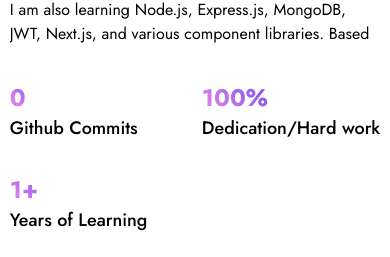
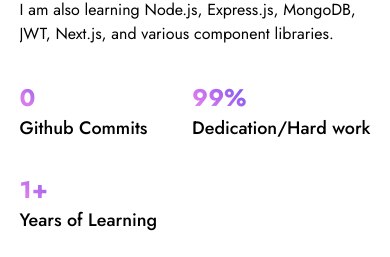
Before and after one commit to Fardus-Hassan/Fardus-Hassan-Portfolio, a React (Vite) app: page / in a window 390 px wide. Shown: the part 2039-2296 px from the top of the page. Built offline with nearby package versions, Linux system fonts and the light colour scheme; no server answers.

Commit message:
added a count animation in about section

```diff
--- a/package.json
+++ b/package.json
@@ -16,8 +16,10 @@
     "graphql-request": "^7.1.0",
     "localforage": "^1.10.0",
     "match-sorter": "^6.3.4",
+    "number-counter": "^1.0.3",
     "react": "^18.3.1",
     "react-animated-numbers": "^0.18.0",
+    "react-countup": "^6.5.3",
     "react-dom": "^18.3.1",
     "react-hot-toast": "^2.4.1",
     "react-icons": "^5.2.1",
--- a/src/LandingPage/About/About.jsx
+++ b/src/LandingPage/About/About.jsx
@@ -1,13 +1,42 @@
 import aboutme from '../../assets/IMG_20240705_012920.png';
-import React, { useEffect, useState } from 'react';
+import React, { useEffect, useState, useRef } from 'react';
 import { request, gql } from 'graphql-request';
-import AnimatedNumbers from 'react-animated-numbers';
+import CountUp from 'react-countup';
 
 
 const About = () => {
 
+    const useOnScreen = (options) => {
+        const ref = useRef();
+        const [isVisible, setIsVisible] = useState(false);
 
-    const [contributions, setContributions] = useState(null);
+        useEffect(() => {
+            const observer = new IntersectionObserver(
+                ([entry]) => {
+                    setIsVisible(entry.isIntersecting);
+                },
+                { threshold: 0.1, ...options }
+            );
+
+            if (ref.current) {
+                observer.observe(ref.current);
+            }
+
+            return () => {
+                if (ref.current) {
+                    observer.unobserve(ref.current);
+                }
+            };
+        }, [ref, options]);
+
+        return [ref, isVisible];
+    };
+
+
+    const [ref1, isVisible1] = useOnScreen({ threshold: 0.1 });
+    const [ref2, isVisible2] = useOnScreen({ threshold: 0.1 });
+    const [ref3, isVisible3] = useOnScreen({ threshold: 0.1 });
+    const [contributions, setContributions] = useState(0);
 
     useEffect(() => {
         const fetchContributions = async () => {
@@ -44,7 +73,7 @@
     }, []);
 
     return (
-        <div id='about' className='xl:container w-[95%] mx-auto lg:my-[150px] lg:mt-[150px] sm:mt-[180px] sm:my-[100px] my-20 mt-28'>
+        <div id='about' className='xl:container w-[90%] mx-auto lg:my-[150px] lg:mt-[150px] sm:mt-[180px] sm:my-[100px] my-20 mt-28'>
             <div className='flex lg:flex-row-reverse flex-col justify-between items-center lg:gap-20 gap-10'>
                 <div className='banner rounded-full md:w-[500px] w-[300px] md:h-[600px] h-[400px]  relative'>
                     <img className='md:w-[500px] w-[300px] md:h-[700px] h-[500px]  rounded-full object-cover object-top absolute md:translate-y-[-14%] translate-y-[-20%] left-[50%] translate-x-[-50%]' src={aboutme} alt="" />
@@ -57,18 +86,22 @@
                         <p className='font-jost lg:text-lg max-w-[700px]'>I am also learning Node.js, Express.js, MongoDB, JWT, Next.js, and various component libraries. Based in Joydebpur, Gazipur, Bangladesh, I am eager to grow and contribute to web development.</p>
                     </div>
                     <div className='mt-8 flex justify-between items-center gap-8 flex-wrap w-full'>
-                        <div>
+                        <div ref={ref1}>
                             <span className='font-jost font-bold lg:text-3xl text-2xl gradient-color'>
-                                {contributions || 0}
+                                {isVisible1 ? <CountUp end={contributions} duration={4} /> : contributions}
                             </span>
                             <h3 className='font-jost lg:text-xl text-lg font-medium'>Github Commits</h3>
                         </div>
-                        <div>
-                            <span className='font-jost font-bold lg:text-3xl text-2xl gradient-color'>100%</span>
+                        <div ref={ref2}>
+                            <span className='font-jost font-bold lg:text-3xl text-2xl gradient-color'>
+                                {isVisible2 ? <CountUp end={100} duration={4} suffix="%" /> : '100%'}
+                            </span>
                             <h3 className='font-jost lg:text-xl text-lg font-medium'>Dedication/Hard work</h3>
                         </div>
-                        <div>
-                            <span className='font-jost font-bold lg:text-3xl text-2xl gradient-color'>1+</span>
+                        <div ref={ref3}>
+                            <span className='font-jost font-bold lg:text-3xl text-2xl gradient-color'>
+                                {isVisible3 ? <CountUp end={1} duration={4} suffix="+" /> : '1+'}
+                            </span>
                             <h3 className='font-jost lg:text-xl text-lg font-medium'>Years of Learning</h3>
                         </div>
                     </div>
--- a/src/LandingPage/Banner/Banner.jsx
+++ b/src/LandingPage/Banner/Banner.jsx
@@ -10,6 +10,7 @@
 import js from "../../assets/js.png"
 import react from "../../assets/react.png"
 import tailwind from "../../assets/tailwind.png"
+import PDF from "../../assets/certificate.pdf"
 
 const Banner = () => {
 
@@ -29,7 +30,7 @@
 
     return (
         <div className='banner xl:py-[140px] py-10 relative' >
-            <div className='container flex flex-col justify-center h-full 2xl:w-[80%] xl:w-[90%] w-[95%] mx-auto'>
+            <div className='container flex flex-col justify-center h-full 2xl:w-[80%] xl:w-[90%] w-[90%] mx-auto'>
                 <div className='flex xl:flex-row-reverse flex-col-reverse justify-between items-center md:gap-16 gap-10'>
                     <div>
                         <div className="transition-transform duration-500 text-left ease-out">
@@ -57,7 +58,7 @@
                                     <a href='https://www.linkedin.com/in/fardus-hassan-05a3932aa/' target='blank' className='border rounded-xl p-2 text-white hover:scale-110 duration-300 ease-out text-3xl' ><FaLinkedinIn /></a>
                                     <a href='https://api.whatsapp.com/send/?phone=8801722092675&text&type=phone_number&app_absent=0' target='blank' className='border rounded-xl p-2 text-white hover:scale-110 duration-300 ease-out text-3xl'><FaWhatsapp /></a>
                                 </div>
-                                <a href='../../../public/InShot_20240703_024351363.jpg' download><button className="group relative jost-bold inline-flex h-12 items-center justify-center overflow-hidden rounded-md border px-6 font-medium text-white duration-300 ease-out"><div className="translate-y-0 opacity-100 transition group-hover:-translate-y-[150%] group-hover:opacity-0 text-nowrap">Download Resume</div><div className="absolute translate-y-[150%] opacity-0 transition group-hover:translate-y-0 group-hover:opacity-100"><svg width="15" height="15" viewBox="0 0 15 15" fill="none" xmlns="http://www.w3.org/2000/svg" className="h-6 w-6"><MdFileDownload /></svg></div></button></a>
+                                <a href={PDF} download="certificate"><button className="group relative jost-bold inline-flex h-12 items-center justify-center overflow-hidden rounded-md border px-6 font-medium text-white duration-300 ease-out"><div className="translate-y-0 opacity-100 transition group-hover:-translate-y-[150%] group-hover:opacity-0 text-nowrap">Download Resume</div><div className="absolute translate-y-[150%] opacity-0 transition group-hover:translate-y-0 group-hover:opacity-100"><svg width="15" height="15" viewBox="0 0 15 15" fill="none" xmlns="http://www.w3.org/2000/svg" className="h-6 w-6"><MdFileDownload /></svg></div></button></a>
                             </div>
                         </div>
 
```
Also changed, not shown: src/index.css (line endings or trailing spaces), 2 other files (tests, documents, lock files or other folders).
